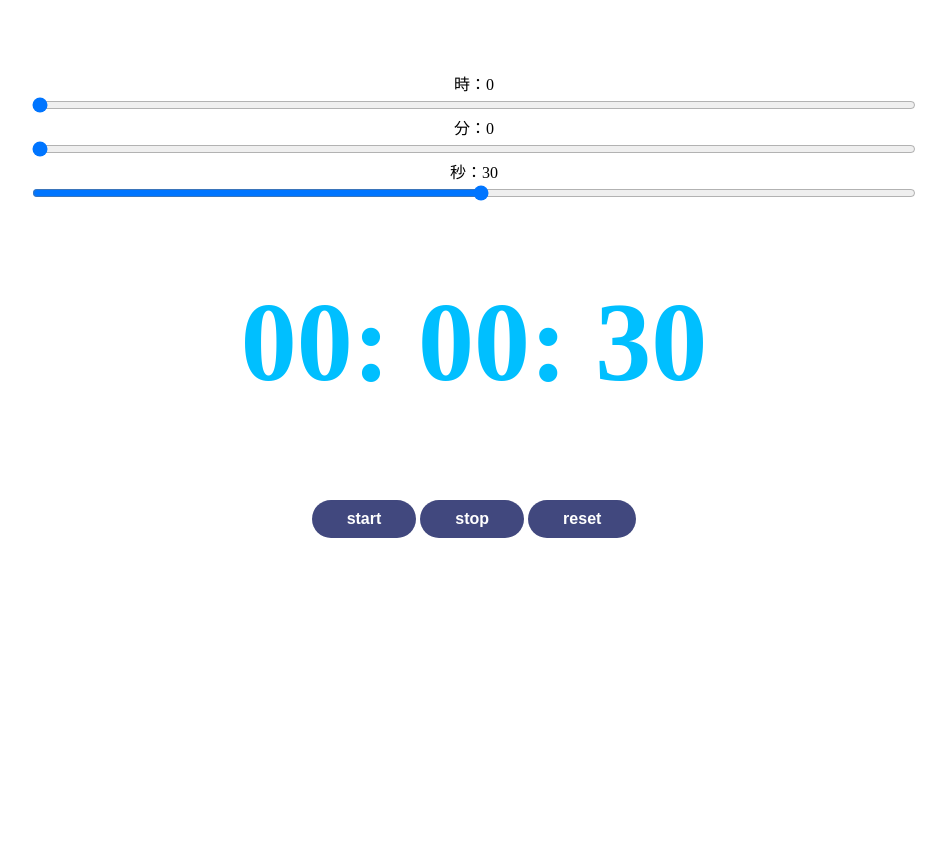
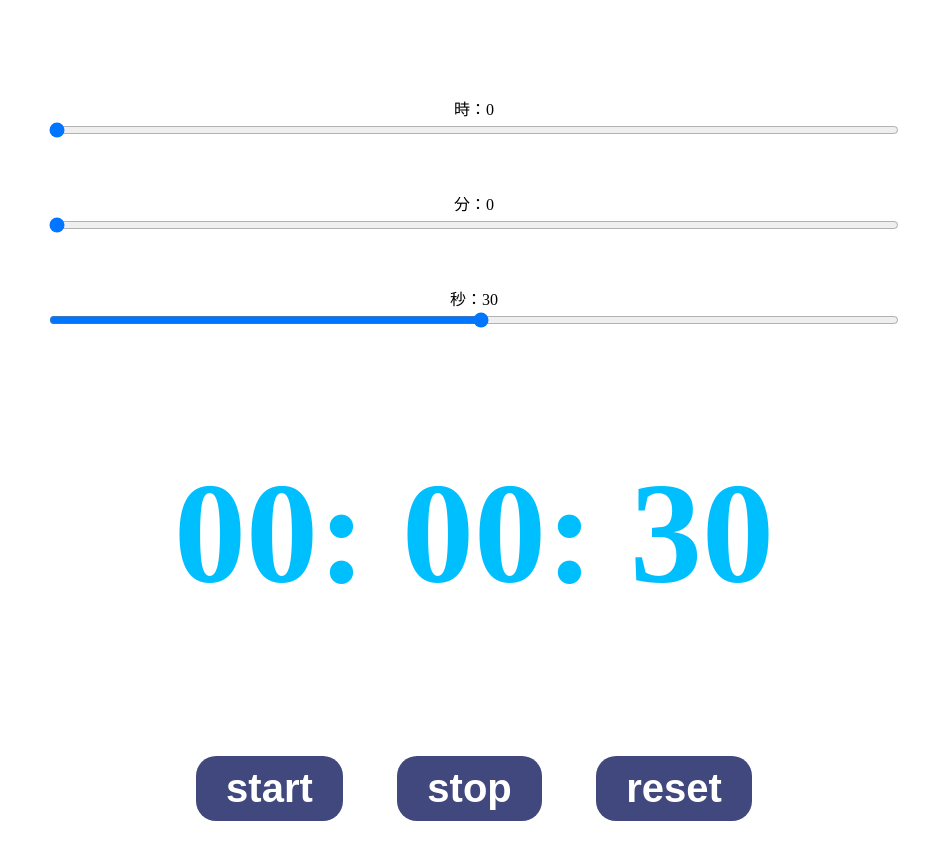
Before and after one commit to Kazuma0417/timer, a plain HTML site: page index.html in a window 1280 px wide. Shown: the whole page, without its empty margins (166-1112 px from the left). Before the commit the page ends 800 px from the top, so only its background shows below. Drawn offline with Linux system fonts and the light colour scheme.

Commit message:
Add files via upload

```diff
--- a/style.css
+++ b/style.css
@@ -6,17 +6,22 @@
 
 .text{
   color: #00bfff;
-  font-size: 700%;
+  font-size: 900%;
 }
 
 .button{
   border-style:none;
-  border-radius: 50px;
-  padding:10px 35px;
+  border-radius: 20px;
+  padding:10px 30px;
+  margin: 2%;
   background: #41487e;
   color:#fff;
-  font-size:16px;
+  font-size:250%;
   font-weight: bold;
   cursor:pointer;
   transition:300ms;
 }
+
+.time{
+  padding: 2%;
+}
```
